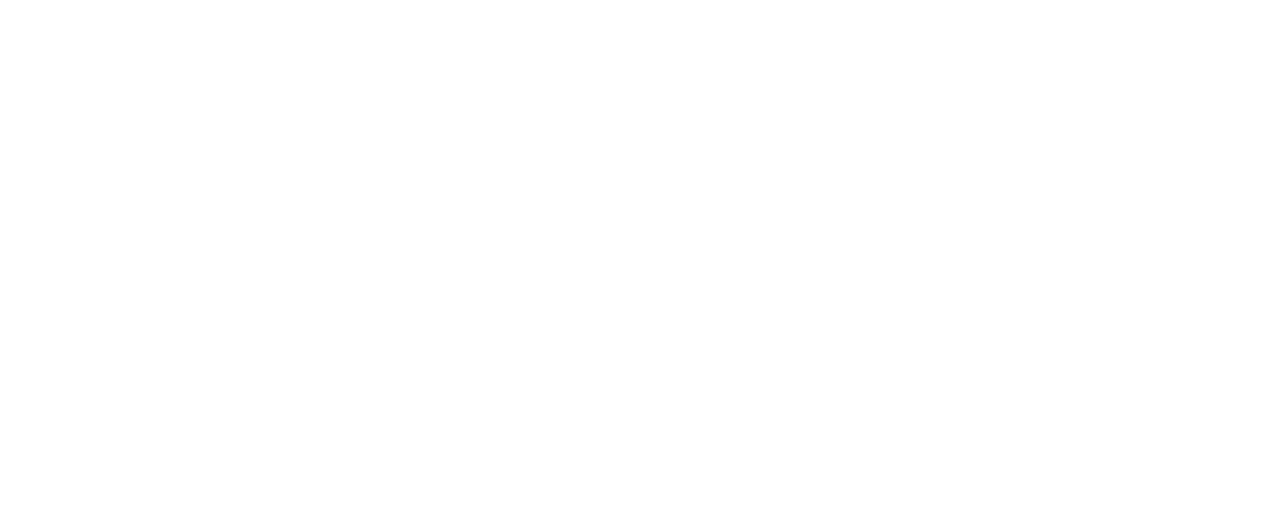
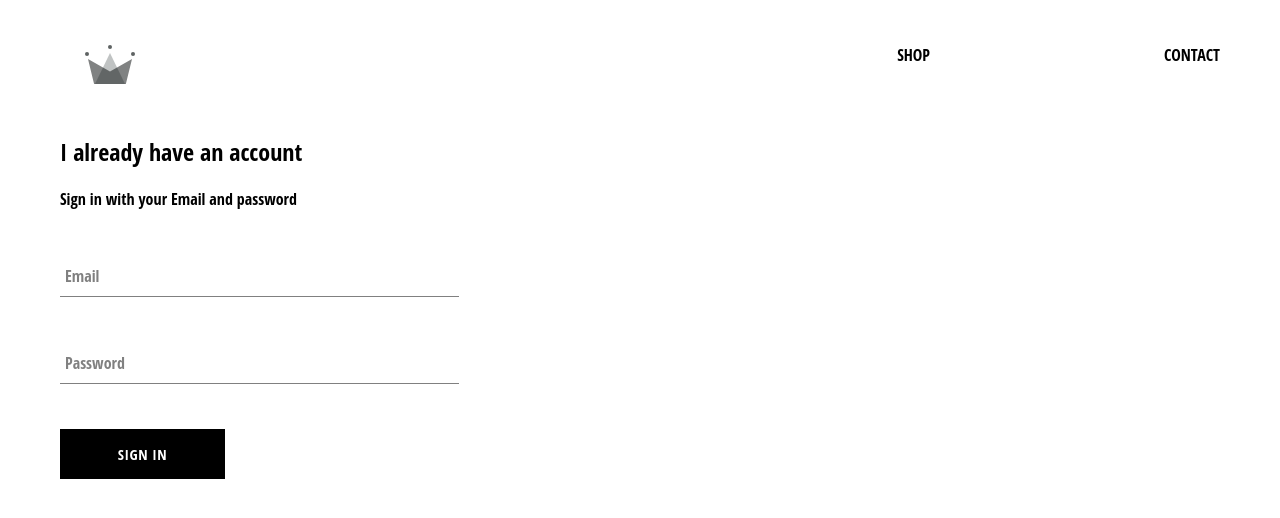
Before and after one commit to soulzidda/ecommerce-example, a React (Create React App) app: page /signup in a window 1280 px wide. Shown: the top 518 px of the page. Built offline with nearby package versions, Linux system fonts and the light colour scheme.

Commit message:
Added sign up page and all stylings so far also added dummy data

```diff
--- a/src/App.css
+++ b/src/App.css
@@ -2,3 +2,8 @@
     font-family: 'Open Sans Condensed';
     padding: 20px 60px;
 }
+
+a {
+    text-decoration: none;
+    color: black;
+}
--- a/src/App.js
+++ b/src/App.js
@@ -1,19 +1,24 @@
-import React from "react";
-import {Switch, Route} from 'react-router-dom'
+import React from "react"
+import { Switch, Route } from "react-router-dom"
 
-import "./App.css";
+import "./App.css"
 
 import HomePage from "./Pages/homepage/homepage.component"
 import ShopPage from "./Pages/shop/shop.component"
+import SignInAndSignUpPage from './Pages/sign-in-and-sign-up/sign-in-and-sign-up.component'
+import Header from "../src/component/header/header.component"
 
 function App() {
-  return(
-  <div>
-    <Switch>
-    <Route exact path='/' component={HomePage} />
-    <Route path='/shop' component={ShopPage} />
-    </Switch>
-  </div>
-  )}
+  return (
+    <div>
+      <Header />
+      <Switch>
+        <Route exact path="/" component={HomePage} />
+        <Route path="/shop" component={ShopPage} />
+        <Route path='/signup' component={SignInAndSignUpPage} />
+      </Switch>
+    </div>
+  );
+}
 
-export default App;
+export default App
--- /dev/null
+++ b/src/Pages/sign-in-and-sign-up/sign-in-and-sign-up.component.jsx
@@ -0,0 +1,13 @@
+import React from "react";
+
+import SignIn from "../../component/sign-in/sign-in.component";
+
+import "./sign-in-and-sign-up.scss";
+
+const SignInAndSignUpPage = () => (
+  <div className="sign-in-and-sign-up">
+    <SignIn />
+  </div>
+);
+
+export default SignInAndSignUpPage;
--- /dev/null
+++ b/src/component/button/button.component.jsx
@@ -0,0 +1,11 @@
+import React from "react";
+
+import "./button.styles.scss";
+
+const CustomButton = ({ children, ...otherProps }) => (
+  <button className="custom-button" {...otherProps}>
+    {children}
+  </button>
+);
+
+export default CustomButton;
--- /dev/null
+++ b/src/component/button/button.styles.scss
@@ -0,0 +1,22 @@
+.custom-button {
+    min-width: 165px;
+    width: auto;
+    height: 50px;
+    letter-spacing: 0.5px;
+    line-height: 50px;
+    padding: 0 35px 0 35px;
+    font-size: 15px;
+    background-color: black;
+    color: white;
+    text-transform: uppercase;
+    font-family: 'Open Sans Condensed';
+    font-weight: bolder;
+    border: none;
+    cursor: pointer;
+
+    &:hover {
+      background-color: white;
+      color: black;
+      border: 1px solid black;
+    }
+  }
--- /dev/null
+++ b/src/component/form-input/form-input.component.jsx
@@ -0,0 +1,17 @@
+import React from "react";
+
+import "./form-input.styles.scss";
+
+const FormInput = ({ handleChange, label, ...otherProps }) => (
+  <div className="group">
+    <input className="form-input" onChange={handleChange} {...otherProps} />
+    {label ? (
+      <label
+        className={`${otherProps.value.length} ? 'shrink' : ''} form-input-label`}
+      >
+        {label}
+      </label>
+    ) : null}
+  </div>
+);
+export default FormInput;
--- /dev/null
+++ b/src/component/form-input/form-input.styles.scss
@@ -0,0 +1,54 @@
+$sub-color: grey;
+$main-color: black;
+
+@mixin shrinkLabel {
+  top: -14px;
+  font-size: 12px;
+  color: $main-color;
+}
+
+.group {
+  position: relative;
+  margin: 45px 0;
+
+  .form-input {
+    background: none;
+    background-color: white;
+    color: $sub-color;
+    font-size: 18px;
+    padding: 10px 10px 10px 5px;
+    display: block;
+    width: 100%;
+    border: none;
+    border-radius: 0;
+    border-bottom: 1px solid $sub-color;
+    margin: 25px 0;
+
+    &:focus {
+      outline: none;
+    }
+
+    &:focus ~ .form-input-label {
+      @include shrinkLabel();
+    }
+  }
+
+  input[type='password'] {
+    letter-spacing: 0.3em;
+  }
+
+  .form-input-label {
+    color: $sub-color;
+    font-size: 16px;
+    font-weight: normal;
+    position: absolute;
+    pointer-events: none;
+    left: 5px;
+    top: 10px;
+    transition: 300ms ease all;
+
+    &.shrink {
+      @include shrinkLabel();
+    }
+  }
+}
--- /dev/null
+++ b/src/component/header/header.component.jsx
@@ -0,0 +1,24 @@
+import React from "react";
+import { Link } from "react-router-dom";
+
+import { ReactComponent as Logo } from "../../Assets/crown.svg";
+
+import "./header.styles.scss";
+
+const Header = () => (
+  <div className="header">
+    <Link className="logo-container" to="/">
+      <Logo className="logo" />
+    </Link>
+    <div className='options'>
+        <Link className='options' to = '/shop'>
+        SHOP
+        </Link>
+        <Link className='options' to='Contact'>
+        CONTACT
+        </Link>
+    </div>
+  </div>
+);
+
+export default Header;
--- /dev/null
+++ b/src/component/header/header.styles.scss
@@ -0,0 +1,25 @@
+.header {
+    height: 70px;
+    width: 100%;
+    display: flex;
+    justify-content: space-between;
+    margin-bottom: 25px;
+
+    .logo-container {
+      height: 100%;
+      width: 70px;
+      padding: 25px;
+    }
+
+    .options {
+      width: 50%;
+      height: 100%;
+      display: flex;
+      align-items: center;
+      justify-content: flex-end;
+
+      .option {
+        padding: 10px 15px;
+      }
+    }
+  }
--- /dev/null
+++ b/src/component/sign-in/sign-in.component.jsx
@@ -0,0 +1,62 @@
+import React from "react";
+
+import FormInput from "../form-input/form-input.component";
+import CustomButton from "../button/button.component";
+
+import "./sign-in.styles.scss";
+
+class SignIn extends React.Component {
+  constructor(props) {
+    super(props);
+
+    this.state = {
+      email: "",
+      password: ""
+    };
+  }
+
+  handleSubmit = event => {
+    event.preventDefault();
+
+    this.setState({ email: "", password: "" });
+  };
+
+  handleChange = event => {
+    const { value, name } = event.target;
+
+    this.setState({ [name]: value });
+  };
+
+  render() {
+    return (
+      <div className="sign-in">
+        <h2> I already have an account</h2>
+        <span> Sign in with your Email and password</span>
+
+        <form onSubmit={this.handleSubmit}>
+          <FormInput
+            name="email"
+            type="email"
+            handleChange={this.handleChange}
+            label="Email"
+            value={this.state.email}
+            required
+          />
+
+          <FormInput
+            name="password"
+            type="password"
+            value={this.state.password}
+            label="Password"
+            handleChange={this.handleChange}
+            required
+          />
+
+          <CustomButton type="submit"> SIGN IN </CustomButton>
+        </form>
+      </div>
+    );
+  }
+}
+
+export default SignIn;
--- /dev/null
+++ b/src/component/sign-in/sign-in.styles.scss
@@ -0,0 +1,9 @@
+.sign-in {
+  width: 30vw;
+  display: flex;
+  flex-direction: column;
+}
+
+.title {
+  margin: 10px 0;
+}
```
Also changed, not shown: src/Assets/Lids.jpg (deleted), src/Assets/crown.svg (added), src/Pages/sign-in-and-sign-up/sign-in-and-sign-up.scss (added).
